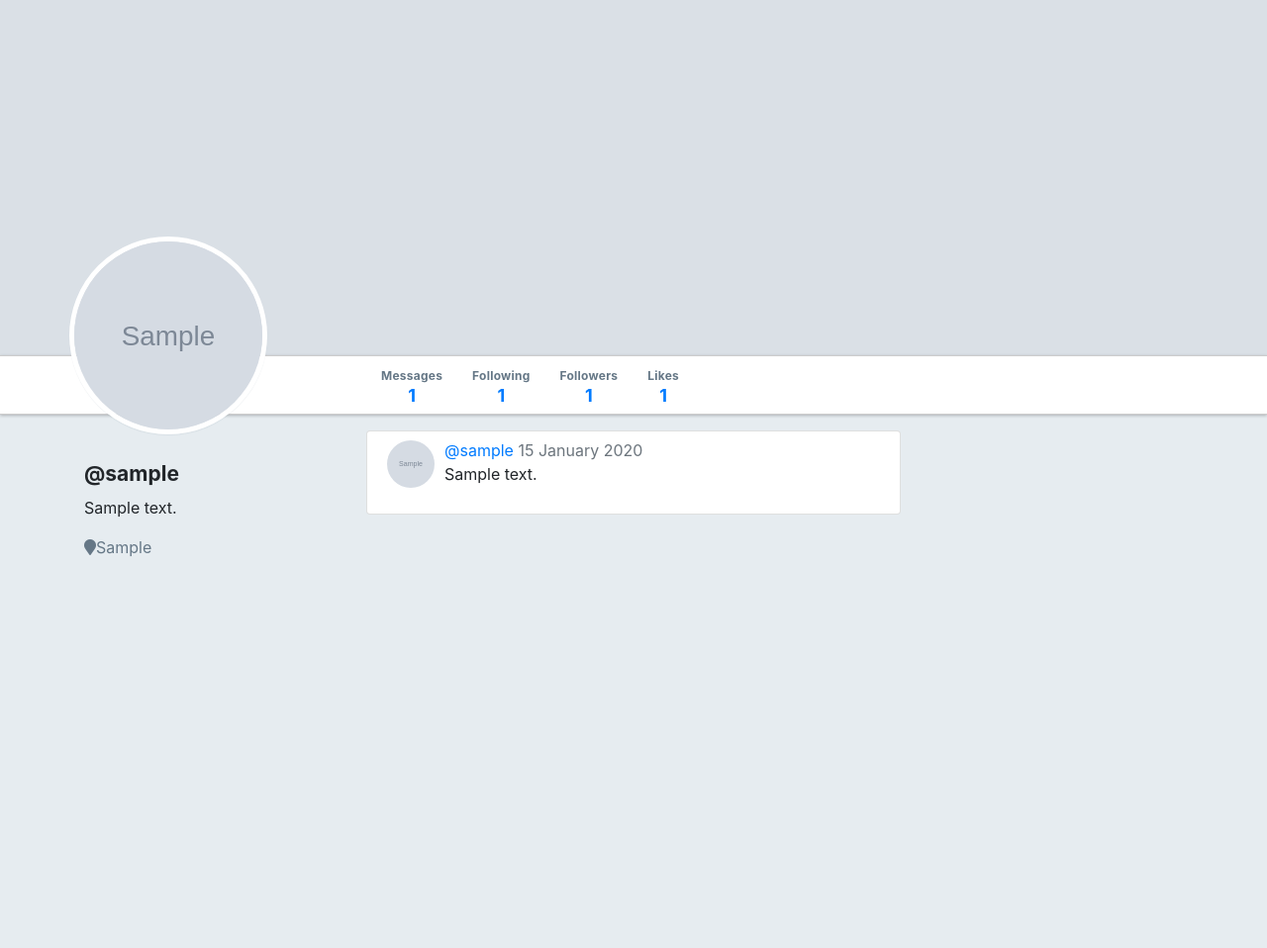
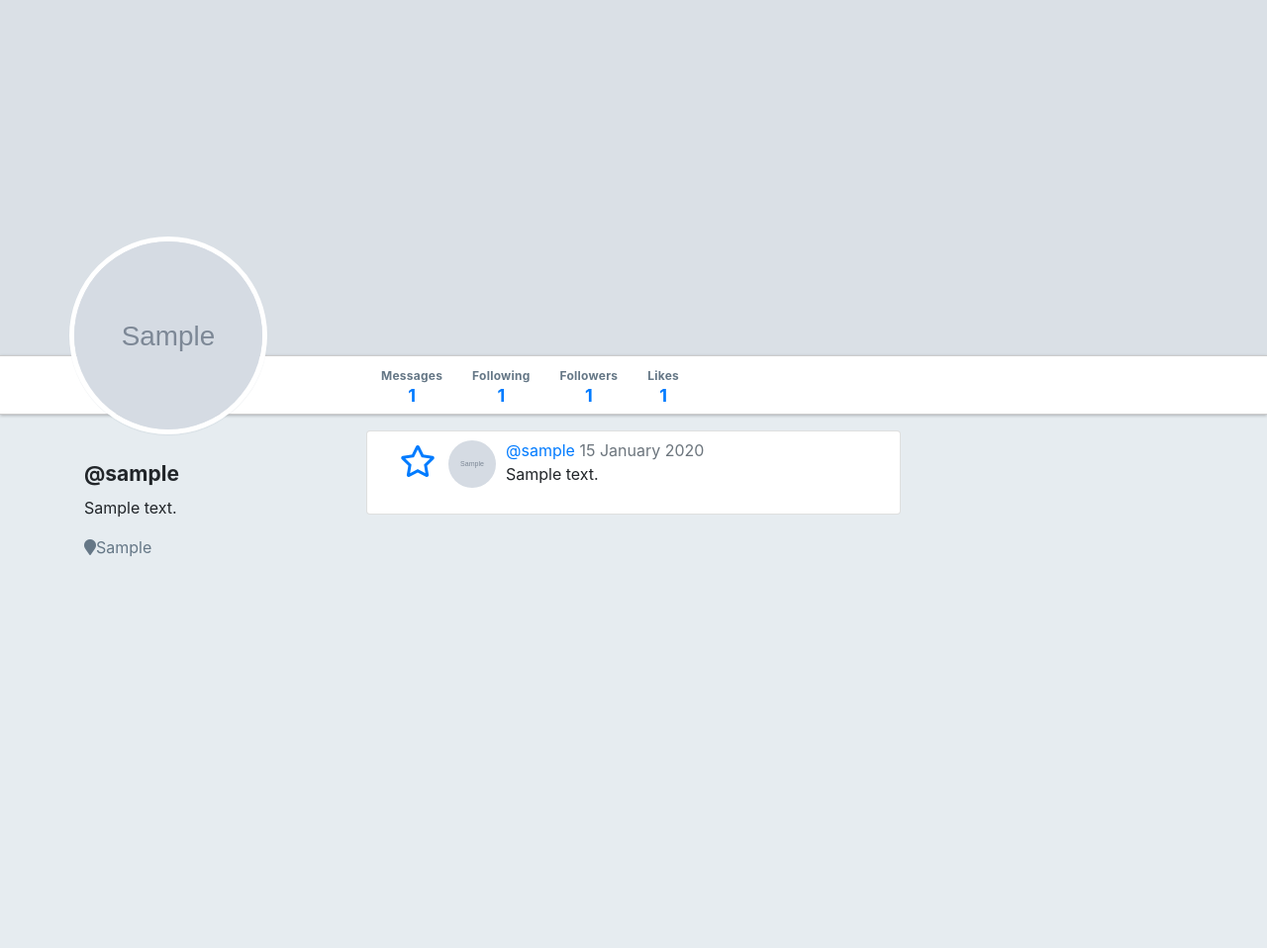
Before and after one commit to SpiffyUrsa/Warbler, a Flask app: page /users/1 in a window 1280 px wide. Shown: the part 47-1005 px from the top of the page at 99% size. Run offline with Flask 2, Linux system fonts and the light colour scheme; tables that the repository leaves empty hold one stand-in row (values such as "Sample post"); grey boxes marked "Sample" are stand-in pictures; some libraries are stand-ins or nearby versions.

Commit message:
added like functionality on other user's profile pages

```diff
--- a/app.py
+++ b/app.py
@@ -13,9 +13,9 @@ app = Flask(__name__)
 
 # Get DB_URI from environ variable (useful for production/testing) or,
 # if not set there, use development local db.
-# app.config['SQLALCHEMY_DATABASE_URI'] = (
-#     os.environ.get('DATABASE_URL', 'postgres:///warbler'))
-app.config['SQLALCHEMY_DATABASE_URI'] = (os.environ.get('DATABASE_URL', 'postgres://rainb:qwerty@localhost/warbler'))
+app.config['SQLALCHEMY_DATABASE_URI'] = (
+    os.environ.get('DATABASE_URL', 'postgres:///warbler'))
+# app.config['SQLALCHEMY_DATABASE_URI'] = (os.environ.get('DATABASE_URL', 'postgres://rainb:qwerty@localhost/warbler'))
 
 app.config['SQLALCHEMY_TRACK_MODIFICATIONS'] = False
 app.config['SQLALCHEMY_ECHO'] = False
--- a/templates/users/show.html
+++ b/templates/users/show.html
@@ -6,6 +6,23 @@
     {% for message in user.messages %}
 
     <li class="list-group-item">
+      {% if g.user.id != message.user.id %}
+        <form>
+          {% if message in g.user.liked_messages %}
+
+          <button formaction="/users/unlike/{{message.id}}" formmethod="POST" id="like-btn" class="btn bg-white">
+            <i class="fas fa-star text-primary fa-2x"></i>
+          </button>
+
+          {% else %}
+
+          <button formaction="/users/liked/{{message.id}}" formmethod="POST" id="like-btn" class="btn bg-white">
+            <i class="far fa-star text-primary fa-2x"></i>
+          </button>
+
+          {% endif %}
+        </form>
+        {% endif %}
       <a href="/messages/{{ message.id }}" class="message-link"></a>
 
       <a href="/users/{{ user.id }}">
```
